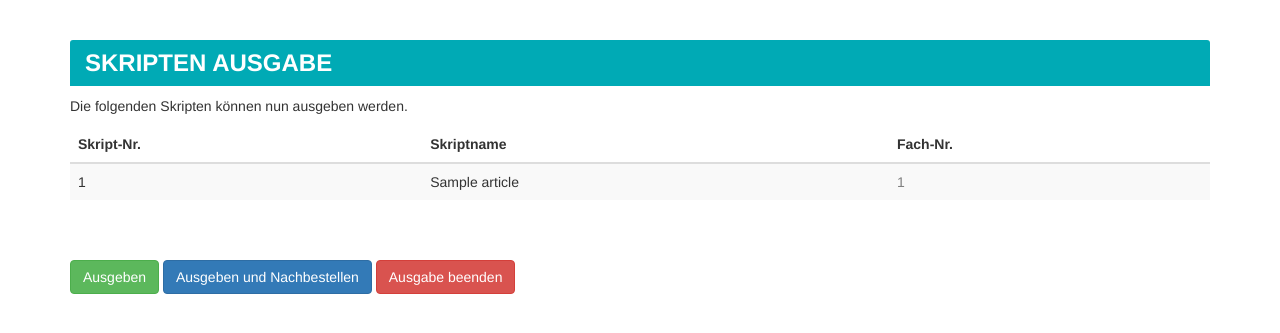
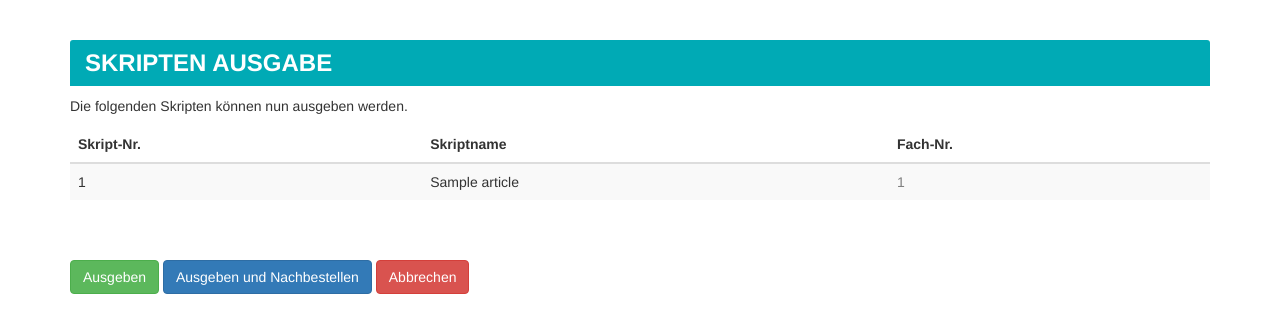
Before and after one commit to manu042/SkriptNet, a Django app: template skripten_shop/templates/skripten_shop/ausgabe_templates/ausgabe_b.html in a window 1280 px wide. Shown: the part 52-385 px from the top of the page. Run offline with Django 3.2, Linux system fonts and the light colour scheme; the template is opened without the code that fills it: most values are stand-ins (such as "Sample title", 1, 10 or a date in 2020); parts of the project's set-up code (start-up, migrations or seed data) failed here and were passed over; some libraries are stand-ins or nearby versions.

Commit message:
changed button name

```diff
--- a/skripten_shop/templates/skripten_shop/ausgabe_templates/ausgabe_b.html
+++ b/skripten_shop/templates/skripten_shop/ausgabe_templates/ausgabe_b.html
@@ -38,8 +38,7 @@
             <input class="btn btn-success" type="submit" name="ausgeben" value="Ausgeben" onclick="led_wall_off()">
             <input class="btn btn-primary" type="submit" name="ausgeben"
                    value="Ausgeben und Nachbestellen" onclick="led_wall_off()">
-            <a class="btn btn-danger" href="{% url "skripten_shop:scan-legic" %}" onclick="led_wall_off()">Ausgabe
-                beenden</a>
+            <a class="btn btn-danger" href="{% url "skripten_shop:scan-legic" %}" onclick="led_wall_off()">Abbrechen</a>
         </form>
     </div>
 
@@ -47,7 +46,6 @@
 
 
 {% block script %}
-
     <script>
         $(document).ready(function () {
             led_wall_on();
@@ -77,7 +75,4 @@
             });
         }
     </script>
-
-
-
 {% endblock %}
```
